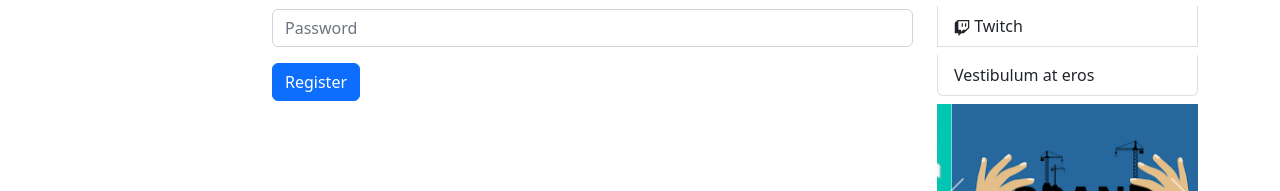
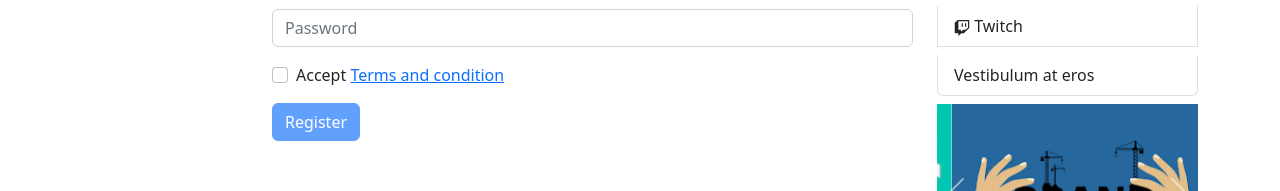
Before and after one commit to StrikerAbir/T-News, a React (Create React App) app in the folder t-news-client/: page /register in a window 1280 px wide. Shown: the part 361-552 px from the top of the page. Built offline with nearby package versions, Linux system fonts and the light colour scheme; no server answers.

Commit message:
62.3 Accept terms and conditions update name and photo.

```diff
--- a/t-news-client/src/context/AuthProvider/AuthProvider.js
+++ b/t-news-client/src/context/AuthProvider/AuthProvider.js
@@ -1,6 +1,6 @@
 import React, { createContext, useEffect, useState } from "react";
 import app from "../../firebase/firebase.init";
-import { createUserWithEmailAndPassword, getAuth, onAuthStateChanged, signInWithEmailAndPassword, signInWithPopup, signOut } from "firebase/auth";
+import { createUserWithEmailAndPassword, getAuth, onAuthStateChanged, signInWithEmailAndPassword, signInWithPopup, signOut, updateProfile } from "firebase/auth";
 
 export const AuthContext = createContext();
 const auth = getAuth(app);
@@ -24,10 +24,15 @@ const AuthProvider = ({ children }) => {
         return signInWithEmailAndPassword(auth, email, password);
     }
 
+    const updateUserProfile = (profile) => {
+        return updateProfile(auth.currentUser, profile);
+    }
+
     const logOut = () => {
         setLoading(true);
         return signOut(auth)
     }
+
 
   useEffect(() => {
     const unsubscribe = onAuthStateChanged(auth, (currentUser) => {
@@ -39,7 +44,7 @@ const AuthProvider = ({ children }) => {
     };
   }, []);
 
-    const authInfo = { user, loading, providerLogin,logOut,createUser,signIn };
+    const authInfo = { user, loading, providerLogin,logOut,createUser,signIn,updateUserProfile };
 
   return (
     <div>
--- a/t-news-client/src/pages/Login/Login.js
+++ b/t-news-client/src/pages/Login/Login.js
@@ -54,7 +54,7 @@ const Login = () => {
         </Form.Group>
         {error !== null && (
           <Form.Group className="mb-3">
-                    <Form.Text className="text-danger">{ error }</Form.Text>
+            <Form.Text className="text-danger">{error}</Form.Text>
           </Form.Group>
         )}
 
--- /dev/null
+++ b/t-news-client/src/pages/Others/TermsAndConditions.js
@@ -0,0 +1,13 @@
+import React from 'react';
+import { Link } from 'react-router-dom';
+
+const TermsAndConditions = () => {
+    return (
+        <div>
+            <h3> Here is our Terms and conditions.</h3>
+            <p> Go back to: <Link to='/register'>Register</Link></p>
+        </div>
+    );
+};
+
+export default TermsAndConditions;
--- a/t-news-client/src/pages/Register/Register.js
+++ b/t-news-client/src/pages/Register/Register.js
@@ -1,13 +1,14 @@
 import React, { useContext, useState } from "react";
 import Button from "react-bootstrap/Button";
 import Form from "react-bootstrap/Form";
-import { useNavigate } from "react-router-dom";
+import { Link, useNavigate } from "react-router-dom";
 import { AuthContext } from "../../context/AuthProvider/AuthProvider";
 
 const Register = () => {
   const [error, setError] = useState(null);
+  const [accepted, setAccepted] = useState(false);
 
-    const { user, createUser } = useContext(AuthContext);
+  const { createUser, updateUserProfile } = useContext(AuthContext);
   const navigate = useNavigate();
 
   const handleSubmit = (event) => {
@@ -20,16 +21,25 @@ const Register = () => {
 
     createUser(email, password)
       .then((result) => {
+        handleUpdateProfile(name, photoURL);
         const user = result.user;
         console.log(user);
         form.reset();
-          setError(null)
-          navigate('/')
+        setError(null);
+        navigate("/");
       })
       .catch((err) => {
         console.error("error", err);
         setError(err.message);
       });
+  };
+
+  const handleUpdateProfile = (name, photoUrl) => {
+    const profile = { displayName: name, photoURL: photoUrl };
+    updateUserProfile(profile).then(()=>{}).catch(error=>console.error('error',error))
+  };
+  const handleAccepted = (event) => {
+    setAccepted(event.target.checked);
   };
 
   return (
@@ -65,8 +75,18 @@ const Register = () => {
           <Form.Text className="text-danger">{error}</Form.Text>
         </Form.Group>
       )}
-
-      <Button variant="primary" type="submit">
+      <Form.Group className="mb-3" controlId="formBasicCheckbox">
+        <Form.Check
+          onClick={handleAccepted}
+          type="checkbox"
+          label={
+            <>
+              Accept <Link to="/terms">Terms and condition</Link>
+            </>
+          }
+        />
+      </Form.Group>
+      <Button variant="primary" type="submit" disabled={!accepted}>
         Register
       </Button>
     </Form>
```
Also changed, not shown: t-news-client/src/routes/routes.js (+6 -1 lines). Lines whose indentation alone changed are shown as unchanged.
